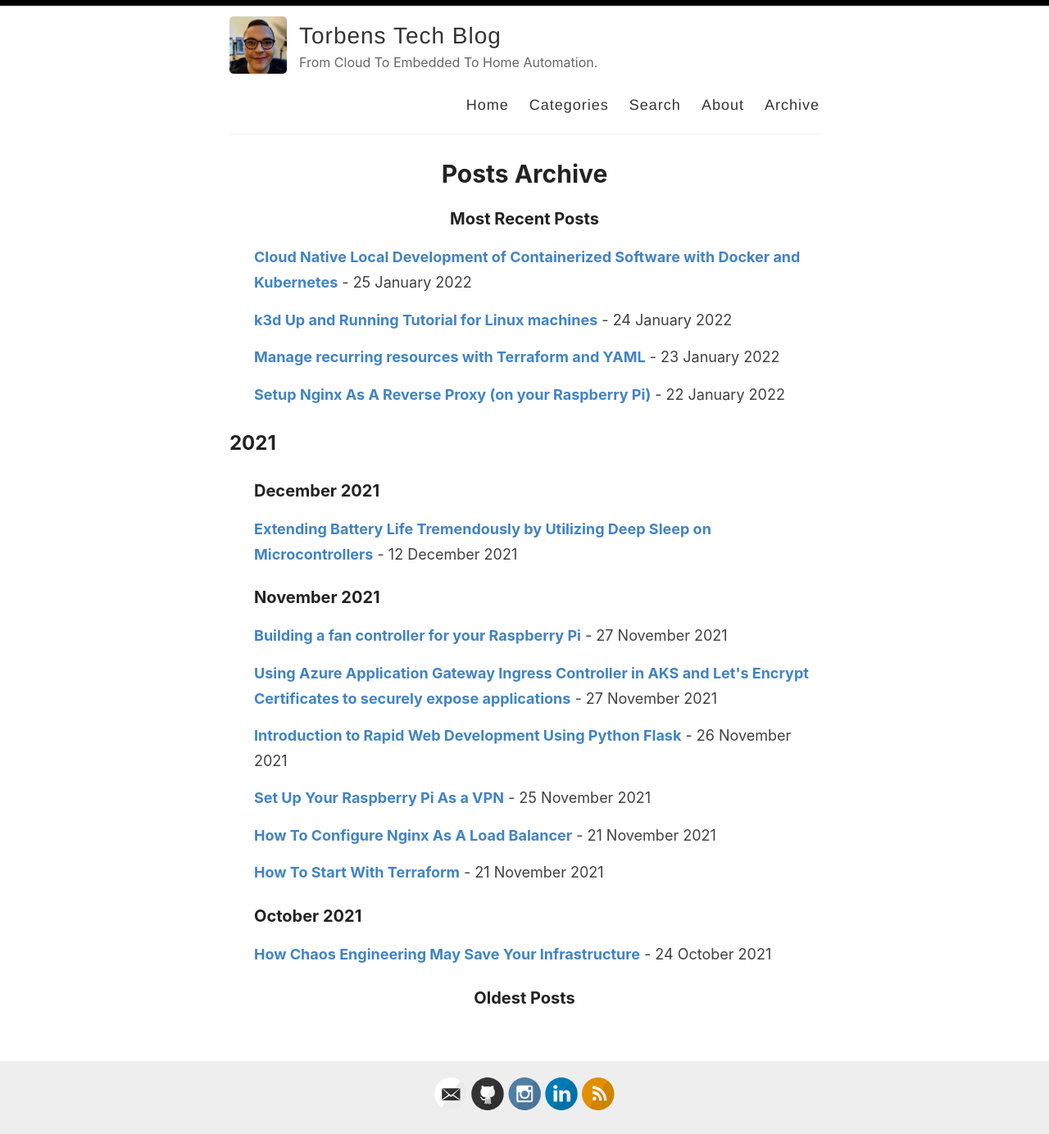
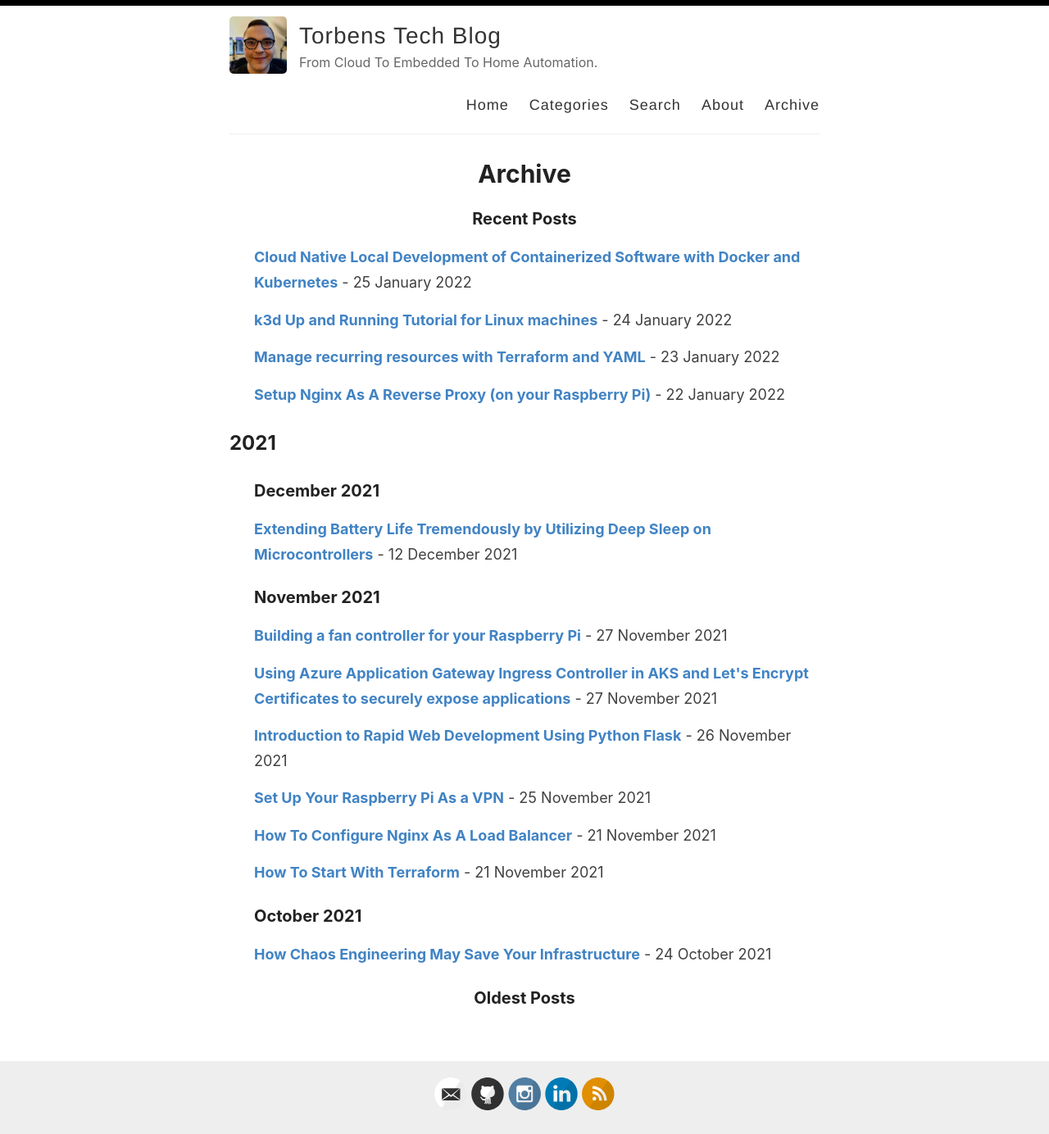
Before and after one commit to torbendury/torbendury.github.io, a Jekyll site: the page built from _pages/archive.md, in a window 1280 px wide. Shown: the whole page at 82% size. Built offline with Jekyll 4.4.1, drawn with Linux system fonts in a browser that asks for light colours.

Commit message:
upd: archive page
Updated the title and heading of archive page for more comfortable reading.

```diff
--- a/_pages/archive.md
+++ b/_pages/archive.md
@@ -1,13 +1,13 @@
 ---
 layout: page
 permalink: /archive/
-title: Posts Archive
+title: Archive
 ---
 
 
 <div id="archives">
   <section id="archive">
-     <h3>Most Recent Posts</h3>
+     <h3>Recent Posts</h3>
       {%for post in site.posts %}
       {% unless post.next %}
       <ul class="this">
```
